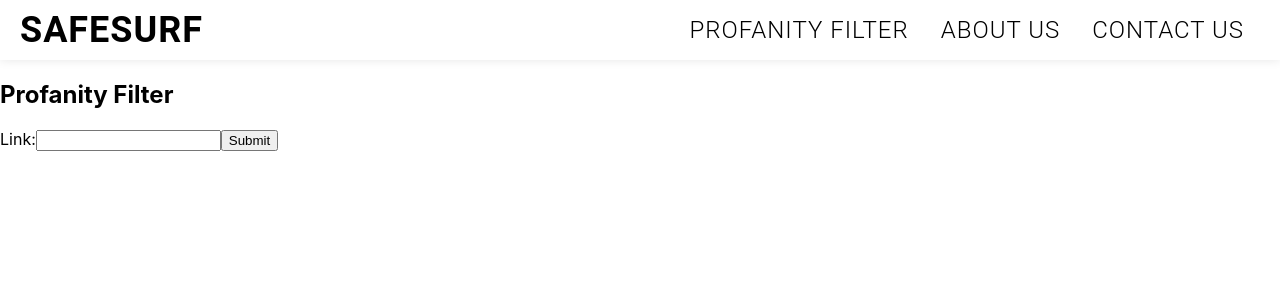
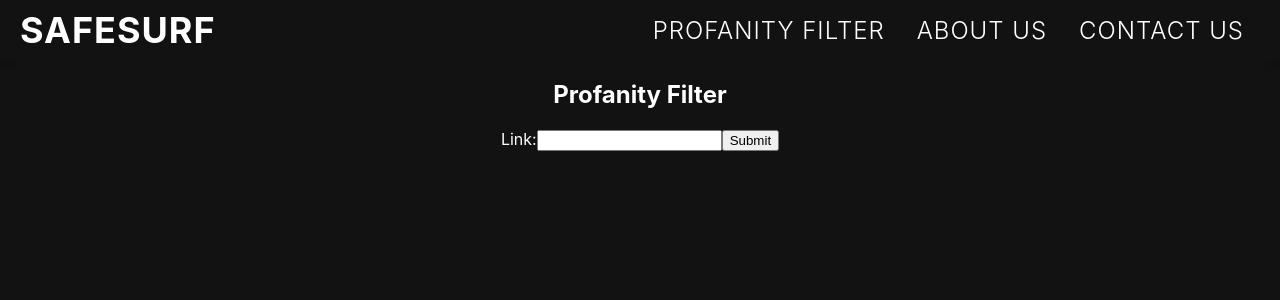
Before and after one commit to Jarvuslin/safe-surf, a React (Create React App) app in the folder my-app/: page /profanity in a window 1280 px wide. Shown: the top 300 px of the page. Built offline with nearby package versions, Linux system fonts and the light colour scheme.

Commit message:
temp css

```diff
--- a/my-app/src/index.css
+++ b/my-app/src/index.css
@@ -1,3 +1,8 @@
+code {
+    font-family: source-code-pro, Menlo, Monaco, Consolas, 'Courier New',
+    monospace;
+}
+
 body {
     margin: 0;
     font-family: -apple-system, BlinkMacSystemFont, 'Segoe UI', 'Roboto', 'Oxygen',
@@ -5,12 +10,10 @@ body {
     sans-serif;
     -webkit-font-smoothing: antialiased;
     -moz-osx-font-smoothing: grayscale;
+    background-color: #121212;
+    color: white;
 }
 
-code {
-    font-family: source-code-pro, Menlo, Monaco, Consolas, 'Courier New',
-    monospace;
-}
 
 .navbar {
     /*style a nice navbar */
@@ -20,7 +23,6 @@ code {
     align-items: center;
     padding: 0 20px;
     color: white;
-    font-family: 'Roboto', sans-serif;
     font-weight: 300;
     font-size: 1.5rem;
     letter-spacing: 1px;
@@ -29,11 +31,25 @@ code {
     z-index: 1;
 }
 
+div .content {
+    display: flex;
+    justify-content: center;
+    align-items: center;
+    flex-direction: column;
+}
+
+div .submit-form {
+    display: flex;
+    justify-content: center;
+    align-items: center;
+    flex-direction: column;
+}
+
 div .li a {
     padding: 1rem;
 }
 
 a {
     text-decoration: none;
-    color: black;
+    color: white;
 }
```
